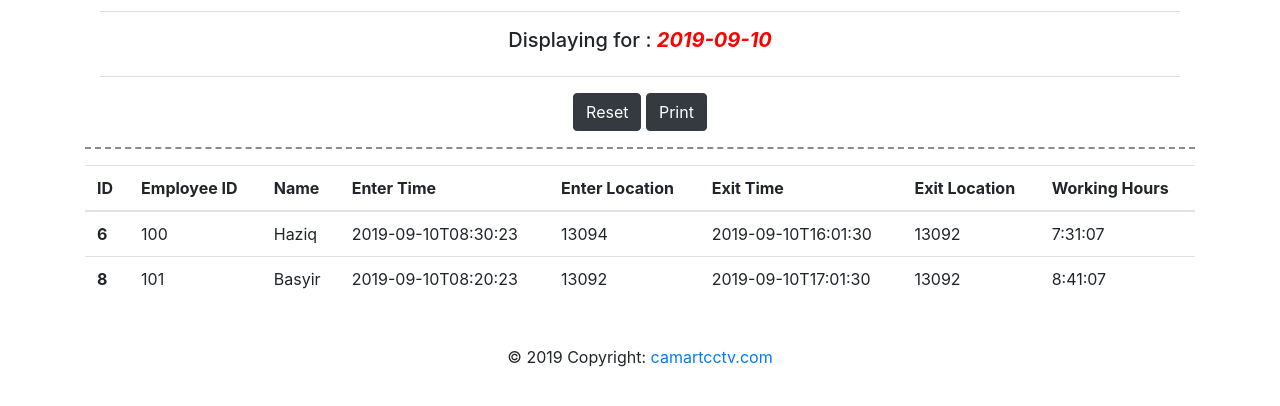
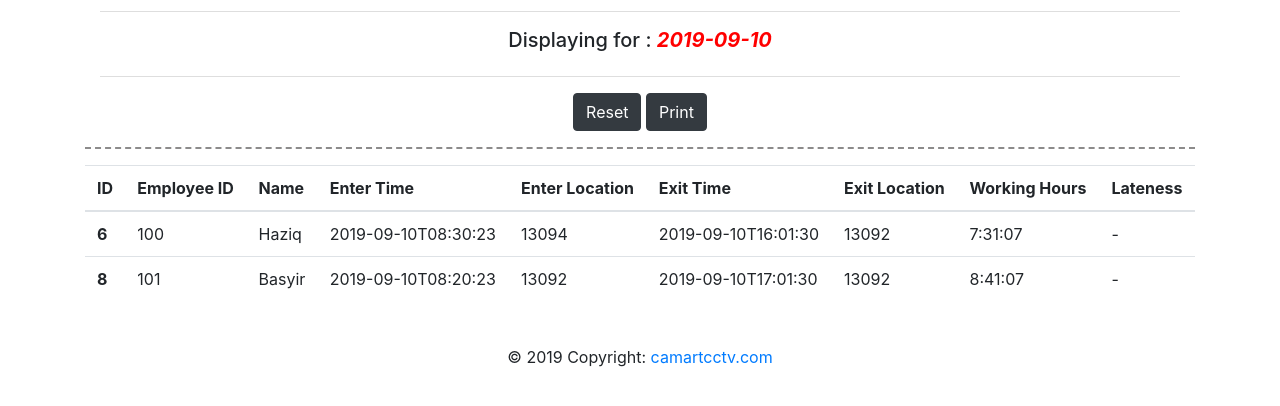
Before and after one commit to haziqnorisham/FaceRecTA, a Django app: page /time_attendance/btnAction/ in a window 1280 px wide. Shown: the part 315-721 px from the top of the page. Run offline with Django 3.2, Linux system fonts and the light colour scheme; data comes from the database, SQL or seed files in the repository; both versions use the stored data as it was after the commit; data that the repository does not hold is empty; some libraries are stand-ins or nearby versions.

Commit message:
add lateness

```diff
--- a/timeAttendance/templates/timeAttendance/deviceDetails.html
+++ b/timeAttendance/templates/timeAttendance/deviceDetails.html
@@ -117,6 +117,7 @@
           <th scope="col">Exit Time</th>
           <th scope="col">Exit Location</th>
           <th scope="col">Working Hours</th>
+          <th scope="col">Lateness</th>
         </tr>
       </thead>
       <tbody>
@@ -130,6 +131,7 @@
           <td>{{ dat.capture_time_latest }}</td>
           <td>{{ dat.capture_location_latest }}</td>
           <td>{{ dat.working_hours }}</td>
+          <td>-</td>
         </tr>
         {% endfor %}
       </tbody>
@@ -178,6 +180,10 @@ function myFunction2(){
     table.rows[i+1].cells[3].style.fontWeight = "";
 
     table.rows[i+1].style.display = '';
+
+    table.rows[i+1].cells[8].innerHTML = "-";
+    table.rows[i+1].cells[8].style.fontWeight = "";
+    table.rows[i+1].cells[8].style.color = "";
   }
 }
 
@@ -189,6 +195,9 @@ function checkTime(){
   for (i = 0; i < number_of_rows-1 ; i++) {
       table.rows[i+1].cells[3].style.color = "";
       table.rows[i+1].cells[3].style.fontWeight = "";
+      table.rows[i+1].cells[8].innerHTML = "-";
+      table.rows[i+1].cells[8].style.fontWeight = "";
+      table.rows[i+1].cells[8].style.color = "";
     }
 
   var i;
@@ -200,8 +209,40 @@ function checkTime(){
     if(temp_enter_time > time_input.value){
       table.rows[i+1].cells[3].style.color = "red";
       table.rows[i+1].cells[3].style.fontWeight = "900";
+
+
+
+      d1 = Date.parse(table.rows[i+1].cells[3].innerHTML);
+      d1 = new Date(d1);
+      d2 = Date.parse(table.rows[i+1].cells[3].innerHTML);
+      d2 = new Date(d2);
+      d2.setHours(time_input.value.substring(0,2));
+      d2.setMinutes(time_input.value.substring(3,5));
+
+      d3 = d1-d2;
+
+      console.log(d3);
+
+      table.rows[i+1].cells[8].innerHTML = msToTime(d3)
+
+      table.rows[i+1].cells[8].style.fontWeight = "900";
+      table.rows[i+1].cells[8].style.color = "red";
     }
   }
+}
+
+function msToTime(duration) {
+    var milliseconds = parseInt((duration%1000)/100)
+        , seconds = parseInt((duration/1000)%60)
+        , minutes = parseInt((duration/(1000*60))%60)
+        , hours = parseInt((duration/(1000*60*60))%24);
+
+    hours = (hours < 10) ? "0" + hours : hours;
+    minutes = (minutes < 10) ? "0" + minutes : minutes;
+    seconds = (seconds < 10) ? "0" + seconds : seconds;
+
+    //return hours + ":" + minutes + ":" + seconds + "." + milliseconds;
+    return hours + ":" + minutes;
 }
 
 function printDiv(){
```
Also changed, not shown: db.sqlite3.
